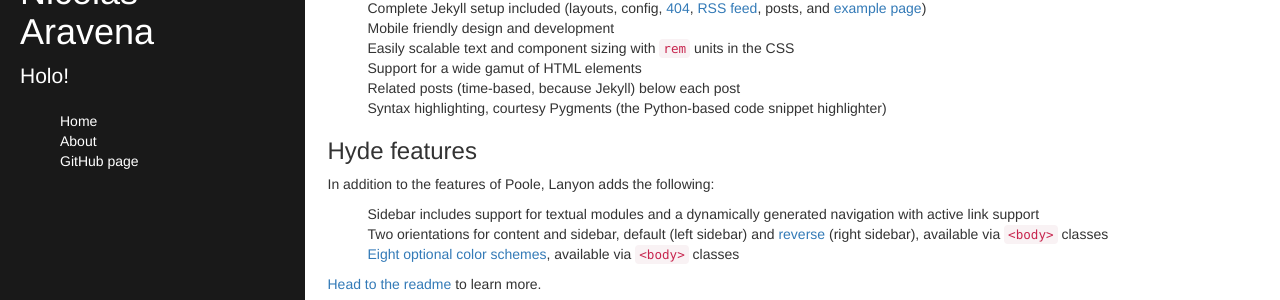
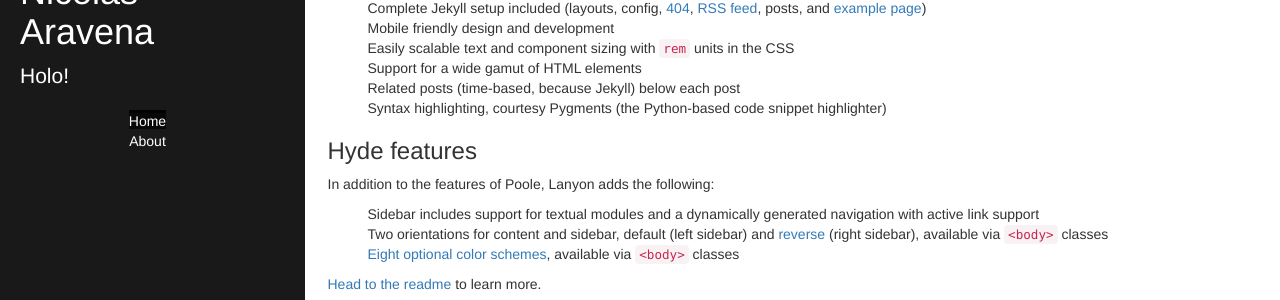
Before and after one commit to nicoaravena/nicoaravena.github.io, a Jekyll site: the page built from index.html, in a window 1280 px wide. Shown: the part 268-568 px from the top of the page. Built offline with Jekyll 4.4.1, drawn with Linux system fonts in a browser that asks for light colours; nearby versions of some CDN libraries; Markdown is read by kramdown in place of the engine named in the settings; the list of posts is cut into pages by our own code.

Commit message:
Update sidebar style

```diff
--- a/_includes/sidebar.html
+++ b/_includes/sidebar.html
@@ -20,16 +20,17 @@
     {% for node in pages_list %}
       {% if node.title != null %}
         {% if node.layout == "page" %}
-          <li class="sidebar-nav-item{% if page.url == node.url %} active{% endif %}">
-            <a href="{{ node.url }}">{{ node.title }}</a>
-          </li>
+          <a href="{{ node.url }}"><li class="sidebar-nav-item{% if page.url == node.url %} active{% endif %}">
+            {{ node.title }}
+          </li></a>
         {% endif %}
       {% endif %}
     {% endfor %}
+  </ul>
 
-    <!--<li class="sidebar-nav-item"><a href="{{ site.github.repo }}/archive/v{{ site.version }}.zip">Download</a></li>-->
+    <!--<li class="sidebar-nav-item"><a href="{{ site.github.repo }}/archive/v{{ site.version }}.zip">Download</a></li>
     <li class="sidebar-nav-item"><a href="{{ site.github }}">GitHub page</a></li>
-  </ul>
+    -->
   <div class="copyright">
     <center>
       <p><span class="glyphicon glyphicon-copyright-mark" aria-hidden="true"></span> {{ site.time | date: '%Y' }}. All rights reserved.</p>
--- a/public/css/style.css
+++ b/public/css/style.css
@@ -15,8 +15,26 @@ ul{
 	height: 100%;
 }
 
+.sidebar-nav {
+	padding: 0;
+}
+
 .sidebar-nav a {
 	color: white;
+	background: rgba(0,0,0,.7);
+	border-top: solid rgba(0,0,0,.8);
+	height: 30px;
+}
+
+.sidebar-nav a:hover {
+	background: rgba(255,255,255,.9);
+	color: #333;
+	text-decoration: none;
+}
+
+.sidebar-nav li {
+	margin: auto;
+	text-align: center;
 }
 
 .sidebar-sticky {
```
